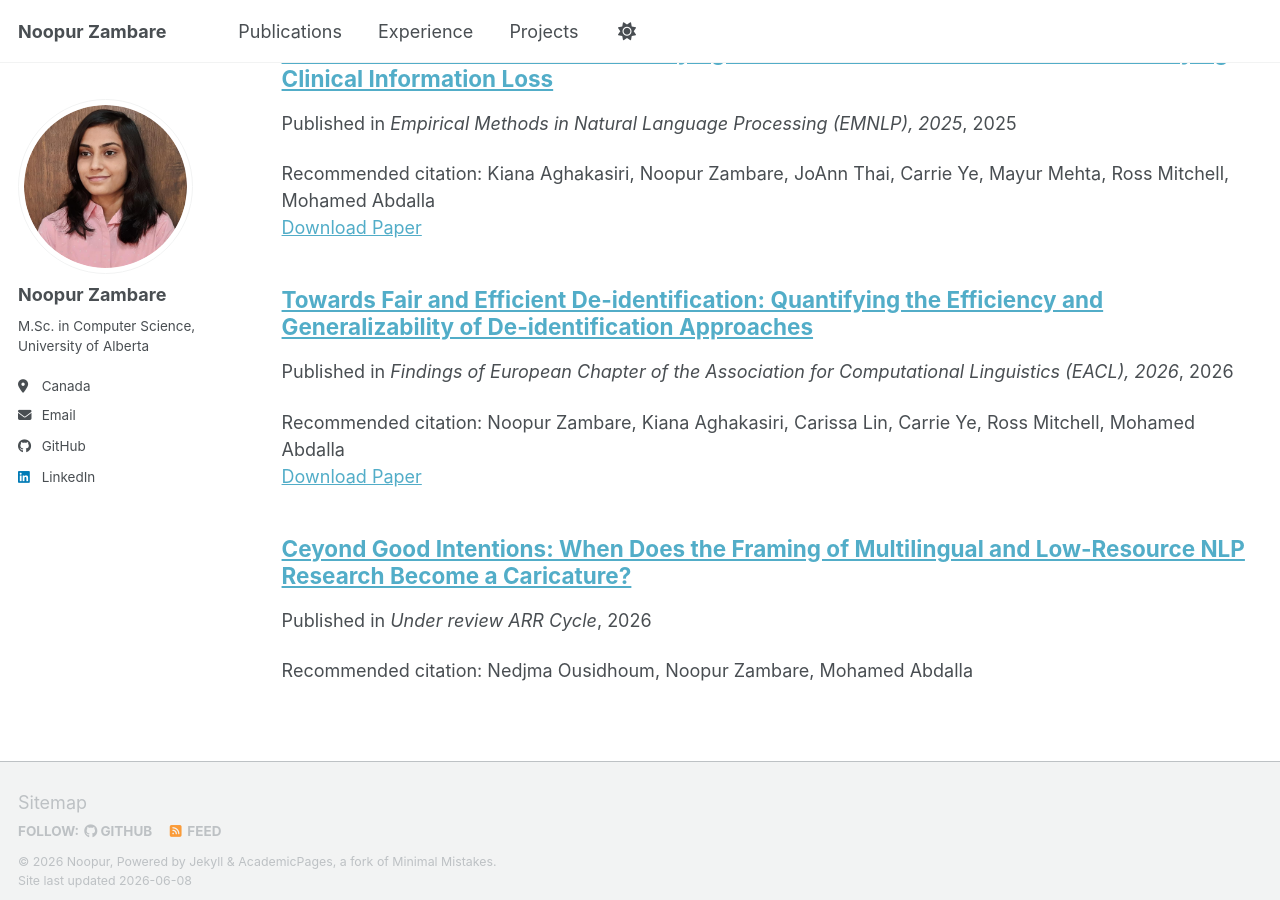
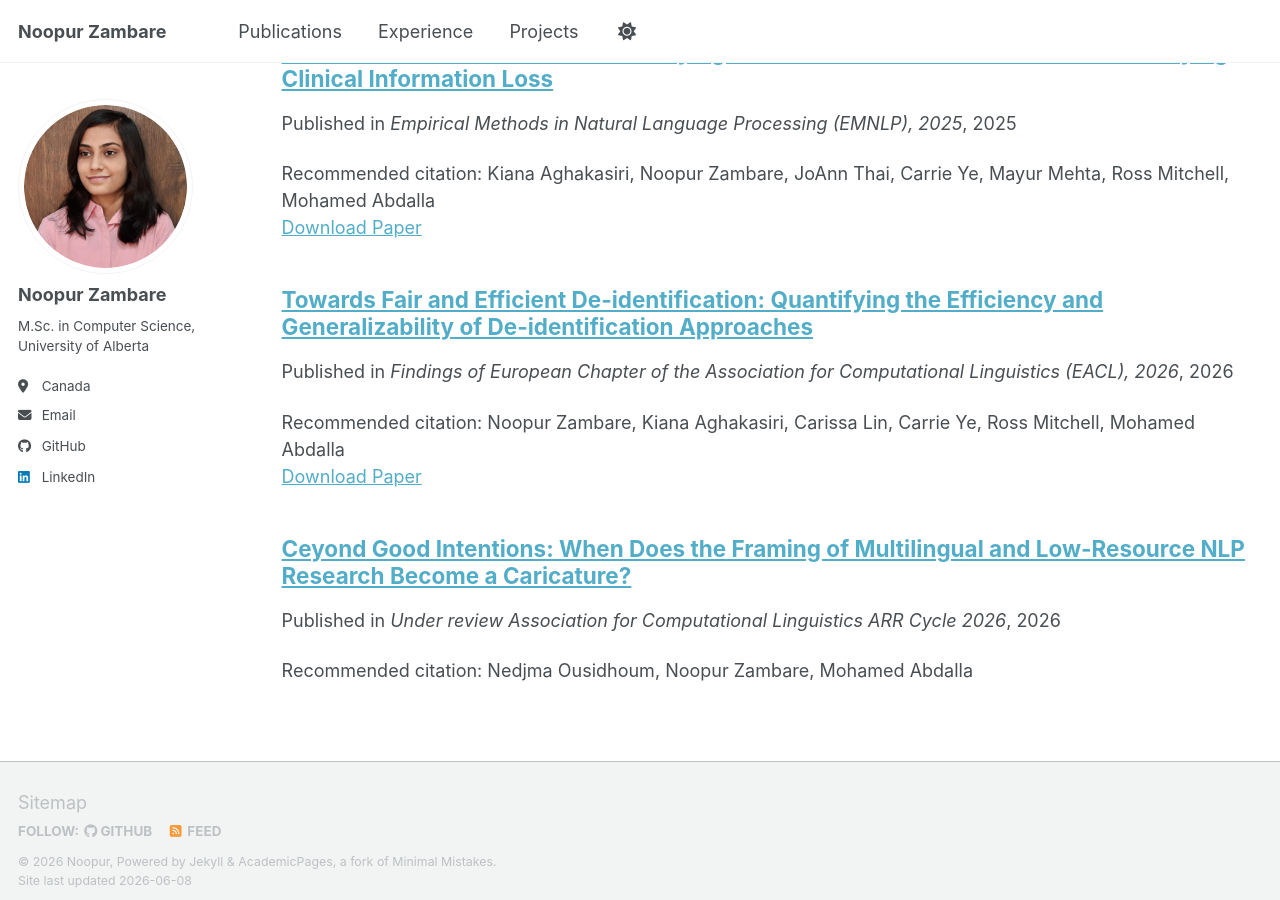
Before and after one commit to noopur-zambare/noopur-zambare.github.io, a Jekyll site: the page built from _pages/collection-archive.html, in a window 1280 px wide and 900 px high, scrolled down 4782 px. Built offline with Jekyll 4.4.1, drawn with Linux system fonts in a browser that asks for light colours; a script bundle is joined from its source files by our own code; library files that are not in the unit come from our copies.

Commit message:
project changed

```diff
--- a/_publications/2026-05-nlp.md
+++ b/_publications/2026-05-nlp.md
@@ -3,7 +3,7 @@ title: "Ceyond Good Intentions: When Does the Framing of Multilingual and Low-Re
 collection: publications
 # permalink: /publications/2026-05-nlp
 date: 2026-01-05
-venue: 'Under review ARR Cycle'
+venue: 'Under review Association for Computational Linguistics ARR Cycle 2026'
 # paperurl: "https://aclanthology.org/2026.findings-eacl.222.pdf"
 citation: Nedjma Ousidhoum, Noopur Zambare, Mohamed Abdalla
 category: conferences
```
